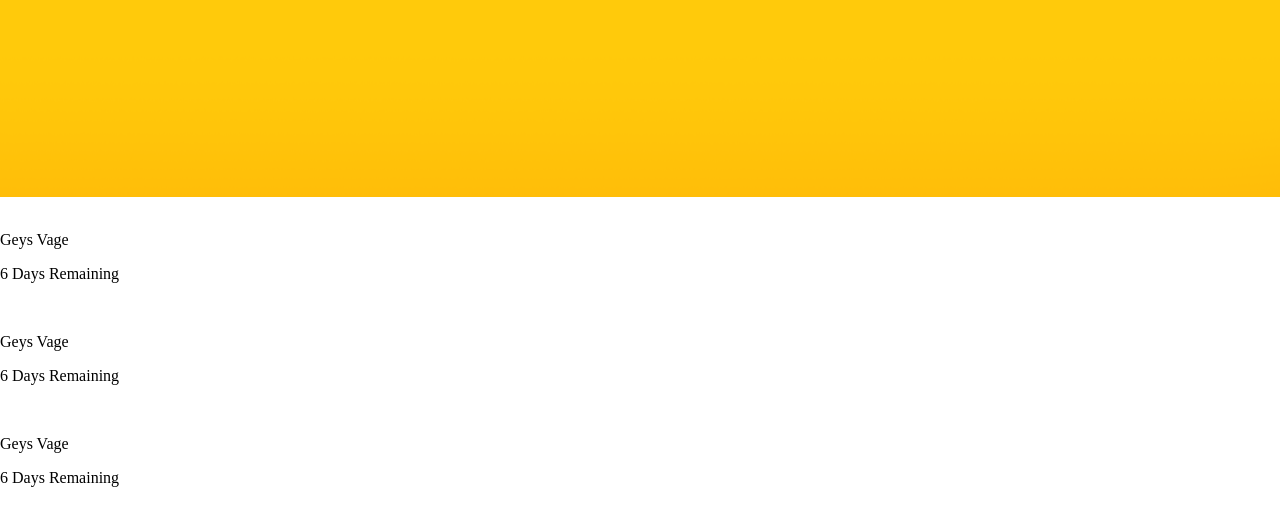
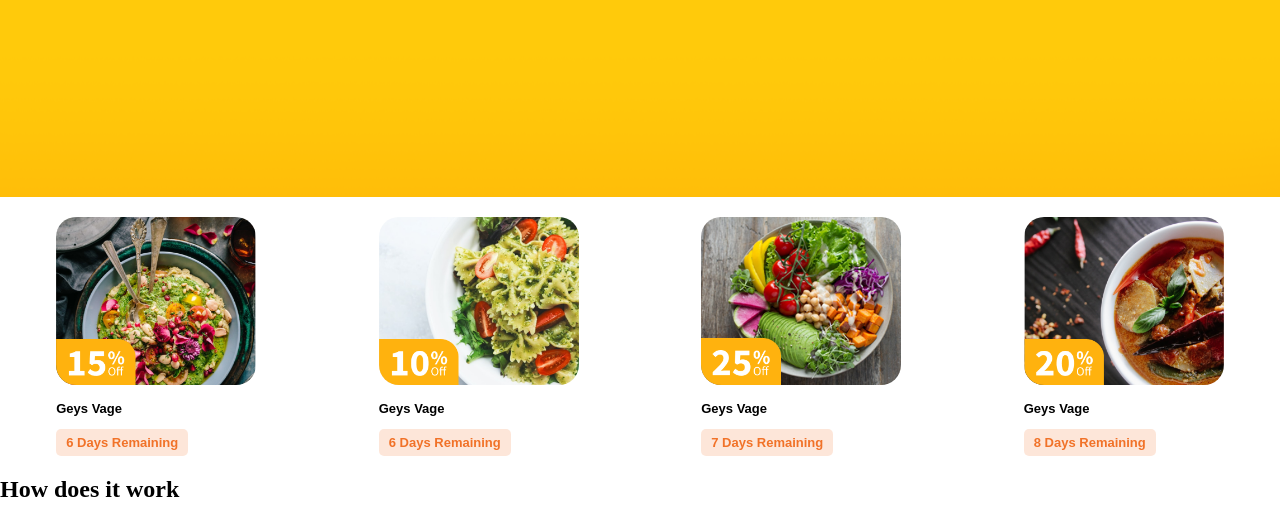
Before and after one commit to RigoDelgadillo/FoodWagon, a plain HTML site: page index.html in a window 1280 px wide. Shown: the part 427-947 px from the top of the page. Drawn offline with nearby package versions, Linux system fonts and the light colour scheme.

Commit message:
se concluyo la parte de los platillos con descuento, además de agregar un diseño responsive a distintas pantallas

```diff
--- a/CSS/app.css
+++ b/CSS/app.css
@@ -2,6 +2,7 @@
     --OpenSans:"Open Sans", sans-serif;;
     --SourceSans: "Source Sans 3", sans-serif;
     --naranja: #F17228;
+    --bg-naranja: #f172282d;
     --amarillo: #FFB30E;
     --negro: #000000;
     --blanco: #fff;
@@ -9,7 +10,27 @@
 html {
     font-size: 62.5%;
 }
+/* Estilos Estandar */
+.bg-orange {
+    background-color: var(--bg-naranja);
+    color: var(--naranja);
+    font-weight: bold;
+    border-radius: 0.5rem;
+    padding: 1px;
+    width: 13rem;
+}
+.bg-orange p {
+    margin: 0.5rem;
+    text-align: center;
+}
 
+@media (min-width : 768px){
+    .flex {
+        display: flex;
+        justify-content: center;
+        gap: 1rem;
+    }
+}
 body {
     font-size: 1.6rem;
     padding: 0;
@@ -75,3 +96,49 @@ h2 {
     background-image: url("/img/Background.png");
     padding: 200px;
 }
+.target {
+    margin: 5rem;
+}
+.platillos-ofertas {
+    justify-items: center;
+    margin-top: 2rem;
+    font-family: var(--SourceSans);
+    font-size: 1.3rem;
+    font-weight: bolder;
+}
+.imagen {
+    position: relative;
+
+}
+.imagen-platillo img{
+    width: 30rem;
+    border-radius: 2rem;
+}
+.imagen-descuento img{
+    position: absolute;
+    bottom: 0.3rem;
+    border-bottom-left-radius: 2rem;
+    width: 40%;
+}
+@media (min-width : 600px) {
+    .target {
+        margin: auto;
+    }
+    .platillos-ofertas {
+        display: grid;
+        grid-template-columns: repeat(3, 1fr);
+        gap: 1rem;
+    }
+    .imagen-platillo img{
+        width: 20rem;
+
+    }
+}
+@media (min-width : 900px) {
+
+    .platillos-ofertas {
+        display: flex;
+        justify-content: space-around;
+    }
+
+}
--- a/index.html
+++ b/index.html
@@ -46,10 +46,18 @@
             </div>
         </div>
     </header>
+
+    <!-- Platillos con ofertas -->
+
     <section class="flex platillos-ofertas">
         <div class="target">
             <div class="imagen">
-                <img src="" alt="">
+                <div class="imagen-platillo">
+                    <img src="img/Platillos Ofertas/1.png" alt="">
+                </div>
+                <div class="imagen-descuento">
+                    <img src="/img/Platillos Ofertas/descuento15.png" alt="">
+                </div>
             </div>
             <p>Geys Vage</p>
             <div class="bg-orange">
@@ -58,7 +66,12 @@
         </div>
         <div class="target">
             <div class="imagen">
-                <img src="" alt="">
+                <div class="imagen-platillo">
+                    <img src="img/Platillos Ofertas/2.png" alt="">
+                </div>
+                <div class="imagen-descuento">
+                    <img src="/img/Platillos Ofertas/descuento10.png" alt="">
+                </div>
             </div>
             <p>Geys Vage</p>
             <div class="bg-orange">
@@ -67,20 +80,30 @@
         </div>
         <div class="target">
             <div class="imagen">
-                <img src="" alt="">
+                <div class="imagen-platillo">
+                    <img src="img/Platillos Ofertas/3.png" alt="">
+                </div>
+                <div class="imagen-descuento">
+                    <img src="/img/Platillos Ofertas/descuento25.png" alt="">
+                </div>
             </div>
             <p>Geys Vage</p>
             <div class="bg-orange">
-                <p>6 Days Remaining</p>
+                <p>7 Days Remaining</p>
             </div>
         </div>
         <div class="target">
             <div class="imagen">
-                <img src="" alt="">
+                <div class="imagen-platillo">
+                    <img src="img/Platillos Ofertas/4.png" alt="">
+                </div>
+                <div class="imagen-descuento">
+                    <img src="/img/Platillos Ofertas/descuento20.png" alt="">
+                </div>
             </div>
             <p>Geys Vage</p>
             <div class="bg-orange">
-                <p>6 Days Remaining</p>
+                <p>8 Days Remaining</p>
             </div>
         </div>
     </section>
```
Also changed, not shown: img/Platillos Ofertas/descuento10.png (added), img/Platillos Ofertas/descuento15.png (added), img/Platillos Ofertas/descuento20.png (added), img/Platillos Ofertas/descuento25.png (added).
